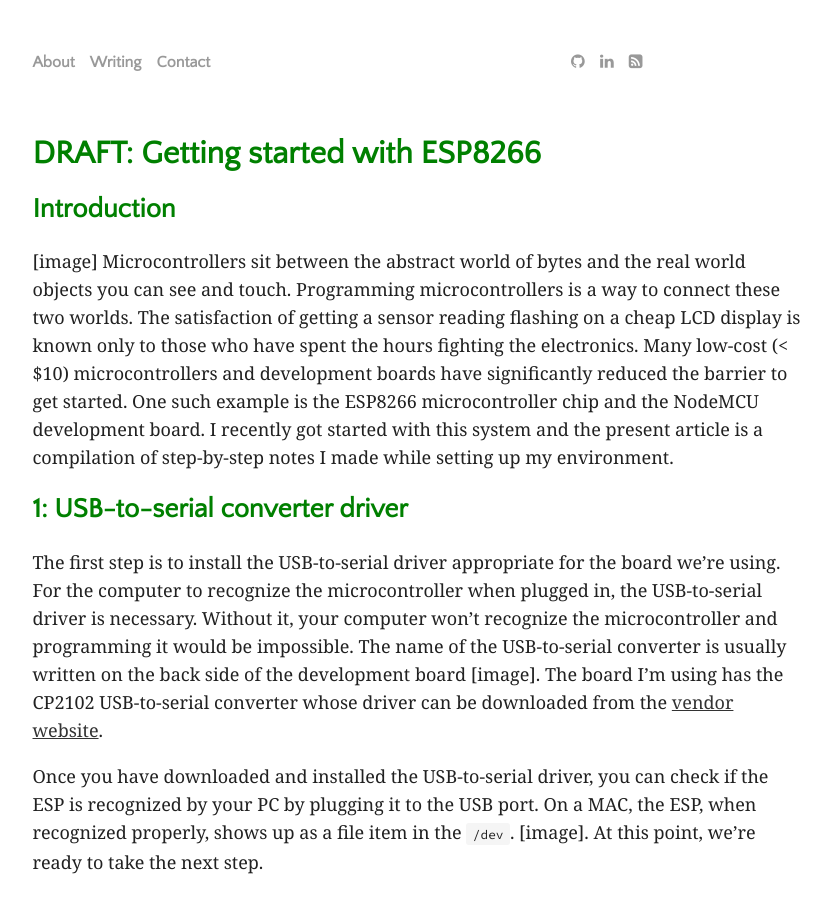
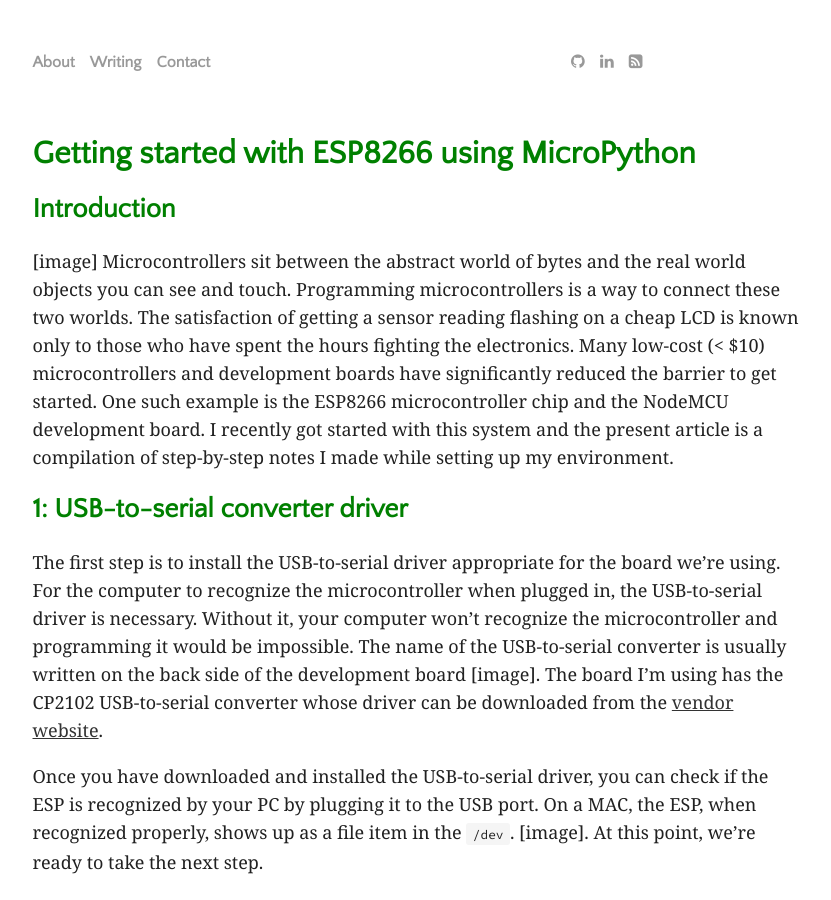
Before and after one commit to rohan-kekatpure/rohan-kekatpure.github.io, a Jekyll site: the page built from _posts/2022-01-01-getting-started-with-esp8266.md, in a window 1280 px wide and 900 px high. Shown: the whole window, without its empty margins (228-1059 px from the left). Built offline with Jekyll 4.4.1, drawn with Linux system fonts in a browser that asks for light colours; some of the changed text lies outside the part shown.

Commit message:
Finishing the micropython article

```diff
--- a/_posts/2022-01-01-getting-started-with-esp8266.md
+++ b/_posts/2022-01-01-getting-started-with-esp8266.md
@@ -1,6 +1,6 @@
 ---
 layout: post
-title: "DRAFT: Getting started with ESP8266"
+title: "Getting started with ESP8266 using MicroPython"
 author: "Rohan"
 categories: journal
 tags: [documentation,sample]
@@ -14,7 +14,7 @@ tags: [documentation,sample]
 [image]
 Microcontrollers sit between the abstract world of bytes and the real world objects you can see and touch. Programming
 microcontrollers is a way to connect these two worlds. The satisfaction of getting a sensor reading flashing on a cheap
-LCD display is known only to those who have spent the hours fighting the electronics. Many low-cost (< $10)
+LCD is known only to those who have spent the hours fighting the electronics. Many low-cost (< $10)
 microcontrollers and development boards have significantly reduced the barrier to get started. One such example is
 the ESP8266 microcontroller chip and the NodeMCU development board. I recently got started with this system and the
 present article is a compilation of step-by-step notes I made while setting up my environment.
```
Also changed, not shown: other parts of _posts/2022-01-01-getting-started-with-esp8266.md (+7 -5 lines).
